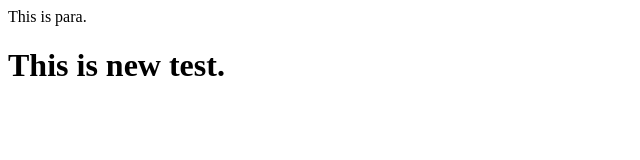
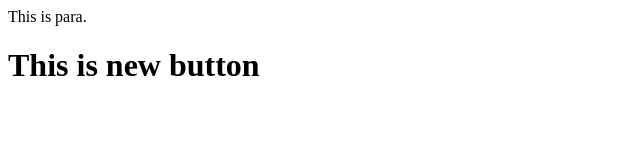
Before and after one commit to Chirags99/newdemorep, a plain HTML site: page index.html in a window 1280 px wide. Shown: the full height of the page, 0-640 px from the left. Drawn offline with Linux system fonts and the light colour scheme.

Commit message:
button added

```diff
--- a/index.html
+++ b/index.html
@@ -2,7 +2,7 @@
     <p>
         This is para.
         <h1>
-            This is new test.
+            This is new <test class="">button</test>
 
         </h1>
     </p>
```
